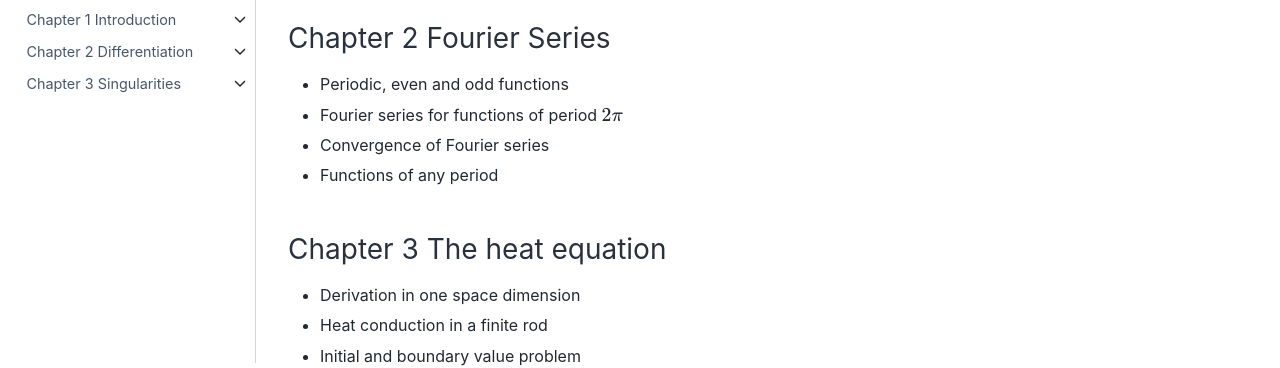
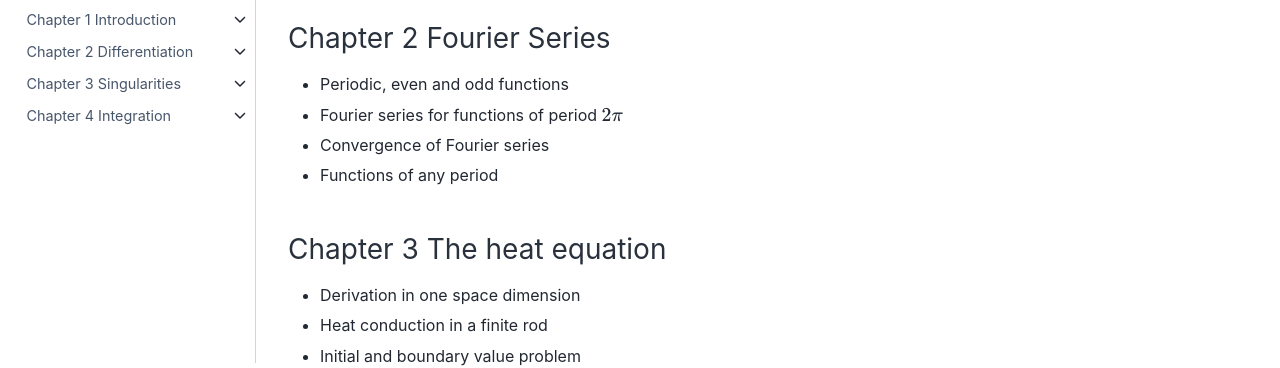
Before and after one commit to jjcrofts77/Advanced-Calculus-MATH20471, a Jupyter Book: the page built from README.md, in a window 1280 px wide. Shown: the part 537-905 px from the top of the page. Built offline with Jupyter Book 1.0.4 settings and Sphinx 7.4.7 and the Sphinx Book theme 1.1.4, drawn with Linux system fonts in a browser that asks for light colours; pages that are not in the unit, such as notebooks, are missing from menus; some of the changed lines change nothing that is shown.

Commit message:
Update _toc.yml

```diff
--- a/_toc.yml
+++ b/_toc.yml
@@ -53,7 +53,7 @@ parts:
     - file: content/notebooks/Part2/Chapter3/RemovableSingularities
     - file: content/notebooks/Part2/Chapter3/EssentialSingularities
     - file: content/notebooks/Part2/Chapter3/Infinity
-  - file: content/notebooks/Part2/Chapter3/Chapter4Intro
+  - file: content/notebooks/Part2/Chapter4/Chapter4Intro
     sections:
     - file: content/notebooks/Part2/Chapter4/IntegrationPreliminaries
     - file: content/notebooks/Part2/Chapter4/FundamentalInt
```
